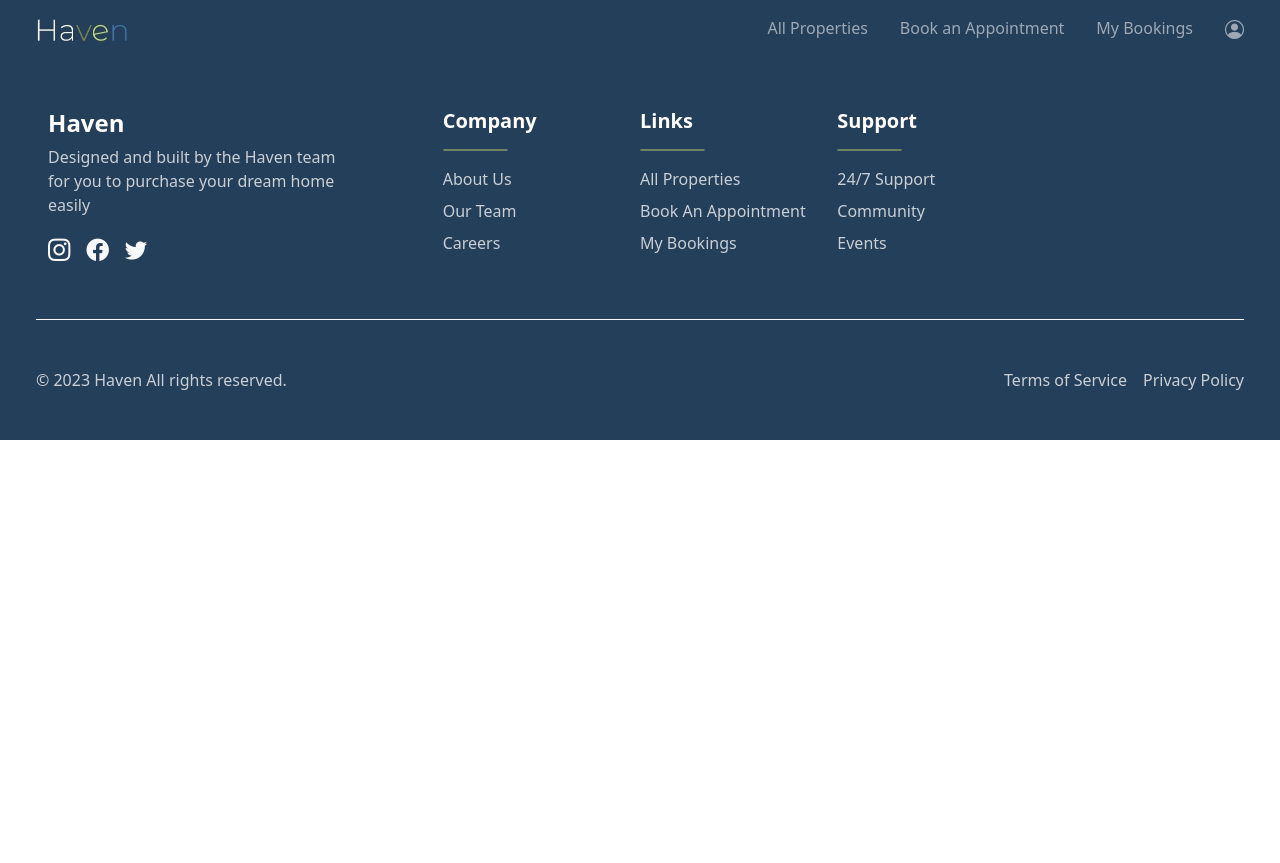
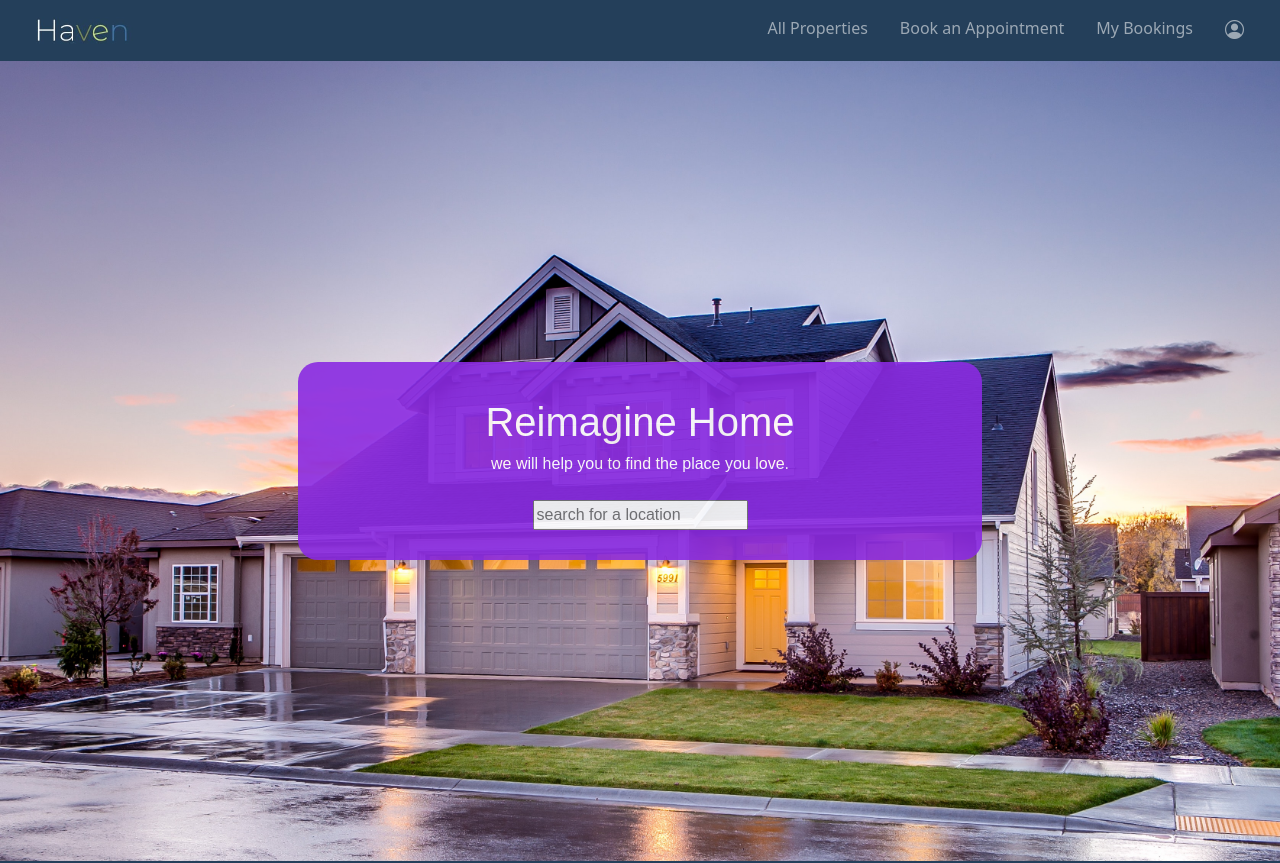
Before and after one commit to xinyitann/ESD, a Vue app: page / in a window 1280 px wide. Shown: the top 863 px of the page. Before the commit the page ends 800 px from the top, so only its background shows below. Built offline with nearby package versions, Linux system fonts and the light colour scheme.

Commit message:
Update landing.vue

```diff
--- a/src/views/landing.vue
+++ b/src/views/landing.vue
@@ -1,19 +1,70 @@
 <template>
-    <div>
+    <div id="backgroundhome">
+    <div class="container">
+        <div class="center">
+            <span style="font-size: 40px;color:white">Reimagine Home</span>
+            <br>
+            we will help you to find the place you love.
+            <br>
+            <br>
+            <input type="text" placeholder="search for a location">
+        </div>
+    </div>
+
+
 
     </div>
+
+
+
 </template>
 
 <script>
-
 export default {
 name: 'LandingPage',
     components: {
     },
 }
-
 </script>
 
 <style>
-
+    #homeinfo{
+        padding: 30px;
+        text-align: center;
+        font-family: sans-serif;
+    }
+    #homeimg{
+        margin: auto;
+        display: block;
+        width: 100%;
+        height:600px;
+        margin-bottom: 50px;
+    }
+    #backgroundhome{
+        color: white;
+        background-image: url('../assets/backgroundhome.jpg');
+        height: 100vh;
+        background-repeat: no-repeat;
+        background-size: cover;
+    }
+    .container {
+        height: 100%;
+        position: relative;
+    }
+    .center {
+        position: absolute;
+        top: 50%;
+        left: 50%;
+        text-align: center;
+        transform: translate(-50%,-50%);
+        opacity: 0.9;
+        padding-top: 30px;
+        padding-bottom: 30px;
+        padding-left: 70px;
+        padding-right: 70px;
+        font-family: sans-serif;
+        width:60%;
+        background-color: blueviolet;
+        border-radius: 20px;
+    }
 </style>
```
